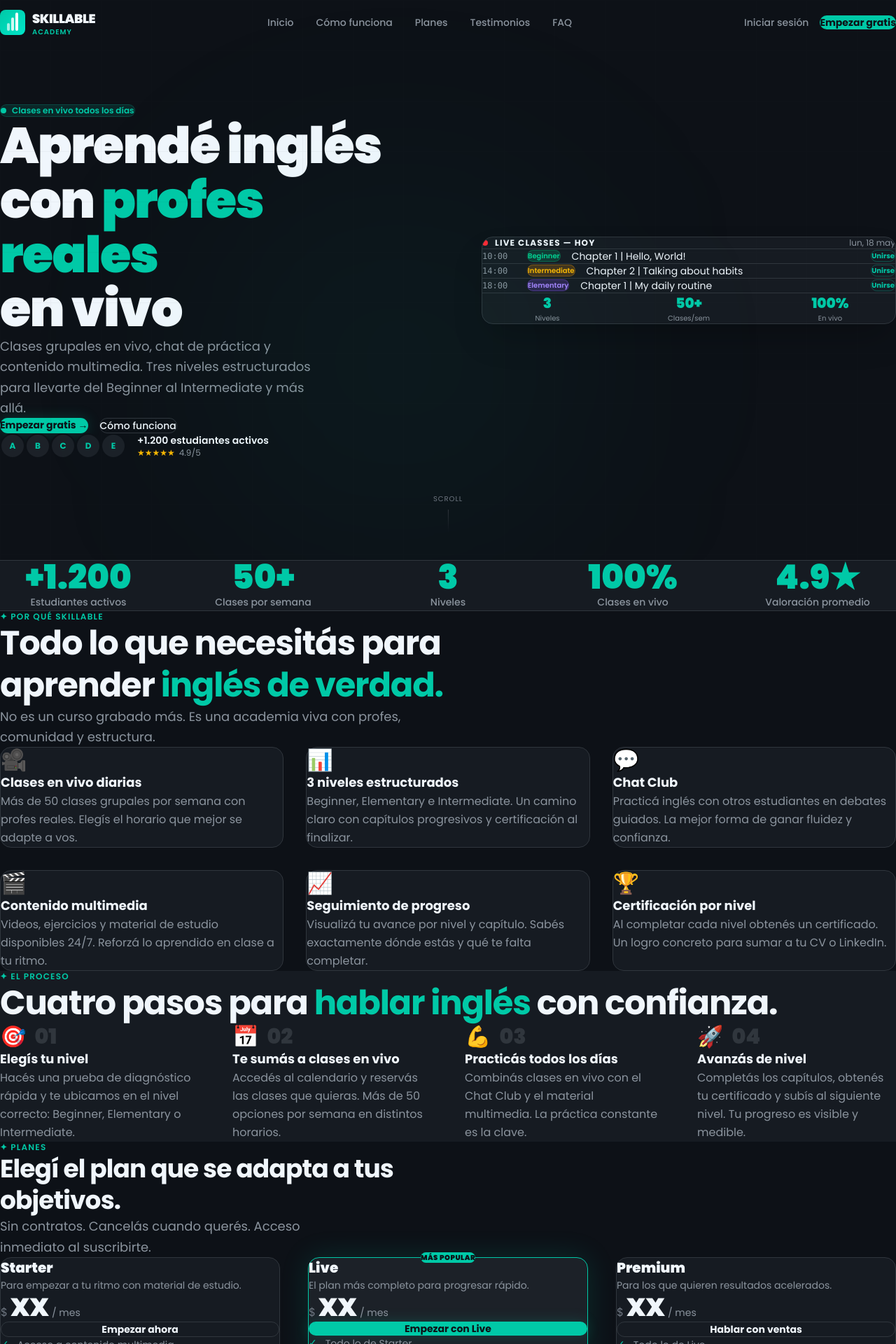
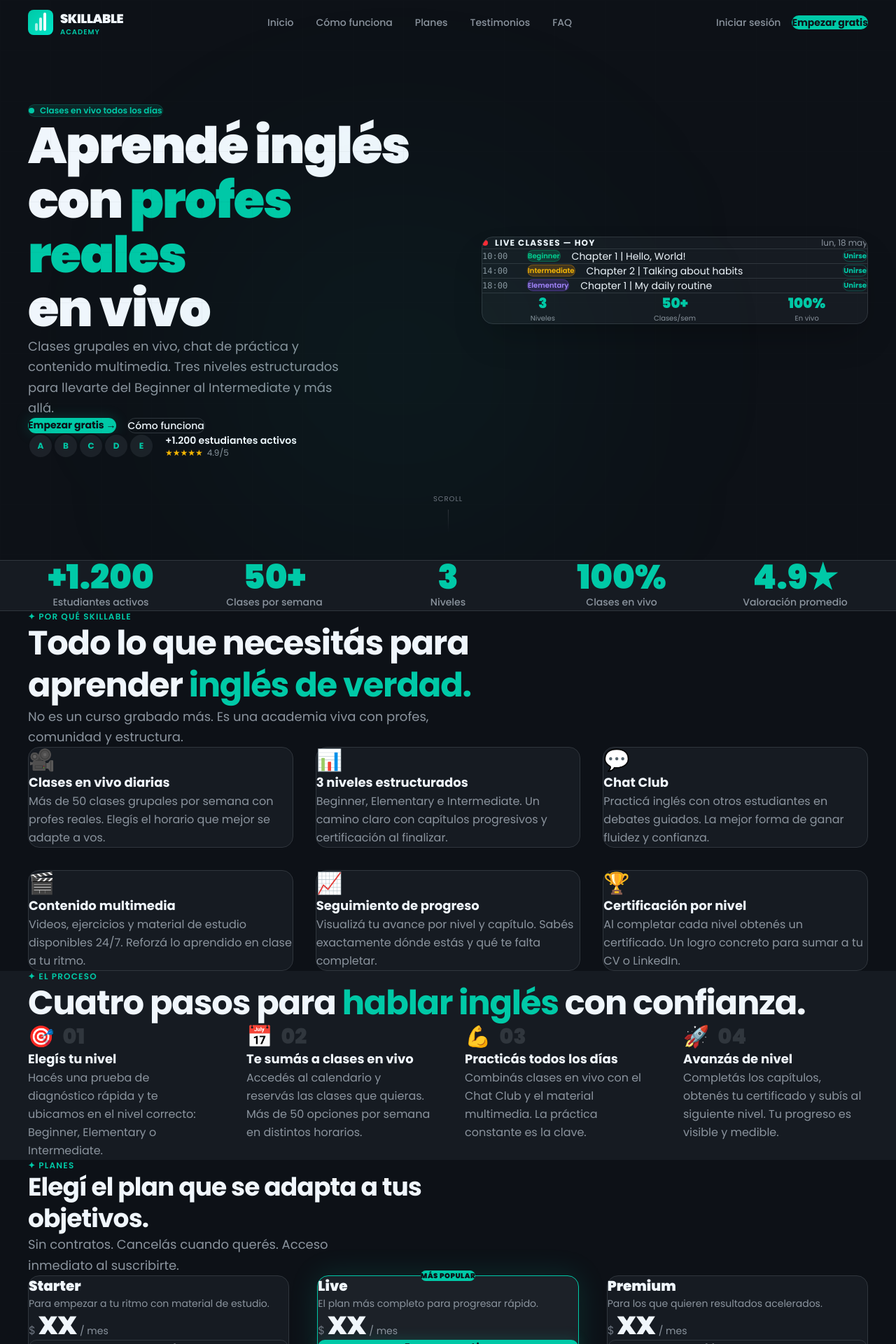
Before and after one commit to Nabiar2/data-analyst-journey, a Next.js app: page / in a window 1280 px wide. Shown: the top 1920 px of the page at 70% size. Built offline with nearby package versions, Linux system fonts and the light colour scheme.

Commit message:
feat: Skillable landing page - Tailwind v4, hero centrado, LiveClasses section

```diff
--- a/app/globals.css
+++ b/app/globals.css
@@ -62,3 +62,11 @@ body {
 ::-webkit-scrollbar-thumb:hover {
   background: #00C9A7;
 }
+
+.site-wrap {
+  max-width: 1280px;
+  margin-left: auto;
+  margin-right: auto;
+  padding-left: clamp(1.5rem, 4vw, 2.5rem);
+  padding-right: clamp(1.5rem, 4vw, 2.5rem);
+}
--- a/components/Features.tsx
+++ b/components/Features.tsx
@@ -13,7 +13,7 @@ const features = [
 export default function Features() {
   return (
     <section id="features" className="w-full bg-bg py-24 md:py-32">
-      <div className="max-w-7xl mx-auto px-4 sm:px-6 lg:px-8">
+      <div className="site-wrap">
         <motion.div initial={{ opacity: 0, y: 20 }} whileInView={{ opacity: 1, y: 0 }} viewport={{ once: true }} className="mb-16">
           <span className="text-accent text-xs font-semibold tracking-widest uppercase block mb-4">✦ Por qué Skillable</span>
           <h2 className="text-3xl md:text-4xl lg:text-5xl font-bold tracking-tight text-text-primary leading-tight max-w-2xl">
--- a/components/Hero.tsx
+++ b/components/Hero.tsx
@@ -25,7 +25,7 @@ export default function Hero() {
       <div className="absolute inset-0 opacity-[0.035]" style={{ backgroundImage: "linear-gradient(#30363D 1px, transparent 1px), linear-gradient(90deg, #30363D 1px, transparent 1px)", backgroundSize: "72px 72px" }} />
       <div className="absolute top-1/3 left-1/4 w-[500px] h-[500px] rounded-full bg-accent/[0.06] blur-[140px] pointer-events-none" />
 
-      <div className="max-w-7xl mx-auto px-4 sm:px-6 lg:px-8 py-28 md:py-36 grid lg:grid-cols-2 gap-16 lg:gap-24 items-center w-full">
+      <div className="site-wrap py-28 md:py-36 grid lg:grid-cols-2 gap-16 lg:gap-24 items-center w-full">
         <div>
           <motion.div {...fadeUp(0)}>
             <span className="inline-flex items-center gap-2 bg-accent-dim border border-accent/20 text-accent text-xs font-semibold px-4 py-2 rounded-full mb-8">
--- a/components/HowItWorks.tsx
+++ b/components/HowItWorks.tsx
@@ -11,7 +11,7 @@ const steps = [
 export default function HowItWorks() {
   return (
     <section id="how-it-works" className="w-full bg-surface py-24 md:py-32">
-      <div className="max-w-7xl mx-auto px-4 sm:px-6 lg:px-8">
+      <div className="site-wrap">
         <motion.div initial={{ opacity: 0, y: 20 }} whileInView={{ opacity: 1, y: 0 }} viewport={{ once: true }} className="mb-16">
           <span className="text-accent text-xs font-semibold tracking-widest uppercase block mb-4">✦ El proceso</span>
           <h2 className="text-3xl md:text-4xl lg:text-5xl font-bold tracking-tight text-text-primary leading-tight">
--- a/components/LogoStrip.tsx
+++ b/components/LogoStrip.tsx
@@ -12,7 +12,7 @@ const stats = [
 export default function LogoStrip() {
   return (
     <section className="w-full bg-surface border-y border-border">
-      <div className="max-w-7xl mx-auto px-4 sm:px-6 lg:px-8 py-16">
+      <div className="site-wrap py-16">
         <div className="grid grid-cols-2 md:grid-cols-5 gap-10">
           {stats.map((stat, i) => (
             <motion.div key={stat.label} initial={{ opacity: 0, y: 12 }} whileInView={{ opacity: 1, y: 0 }} viewport={{ once: true }} transition={{ delay: i * 0.08 }} className="text-center">
--- a/components/Nav.tsx
+++ b/components/Nav.tsx
@@ -23,7 +23,7 @@ export default function Nav() {
 
   return (
     <header className={`fixed top-0 left-0 right-0 z-50 transition-all duration-300 ${scrolled ? "bg-bg/95 backdrop-blur-md border-b border-border" : "bg-transparent"}`}>
-      <div className="max-w-7xl mx-auto px-4 sm:px-6 lg:px-8">
+      <div className="site-wrap">
         <nav className="h-16 flex items-center justify-between">
           <a href="#hero"><SkillableLogo /></a>
 
--- a/components/Pricing.tsx
+++ b/components/Pricing.tsx
@@ -40,7 +40,7 @@ const plans = [
 export default function Pricing() {
   return (
     <section id="pricing" className="w-full bg-bg py-24 md:py-32">
-      <div className="max-w-7xl mx-auto px-4 sm:px-6 lg:px-8">
+      <div className="site-wrap">
         <motion.div initial={{ opacity: 0, y: 20 }} whileInView={{ opacity: 1, y: 0 }} viewport={{ once: true }} className="mb-16">
           <span className="text-accent text-xs font-semibold tracking-widest uppercase block mb-4">✦ Planes</span>
           <h2 className="text-3xl md:text-4xl font-bold tracking-tight text-text-primary leading-tight max-w-xl">
--- a/components/Testimonials.tsx
+++ b/components/Testimonials.tsx
@@ -13,7 +13,7 @@ const testimonials = [
 export default function Testimonials() {
   return (
     <section id="testimonials" className="w-full bg-surface py-24 md:py-32">
-      <div className="max-w-7xl mx-auto px-4 sm:px-6 lg:px-8">
+      <div className="site-wrap">
         <motion.div initial={{ opacity: 0, y: 20 }} whileInView={{ opacity: 1, y: 0 }} viewport={{ once: true }} className="mb-16">
           <span className="text-accent text-xs font-semibold tracking-widest uppercase block mb-4">✦ Testimonios</span>
           <h2 className="text-3xl md:text-4xl lg:text-5xl font-bold tracking-tight text-text-primary leading-tight">
```
